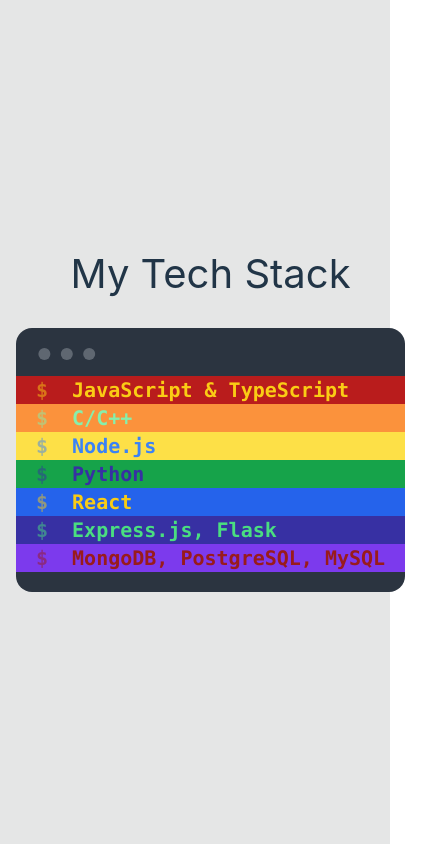
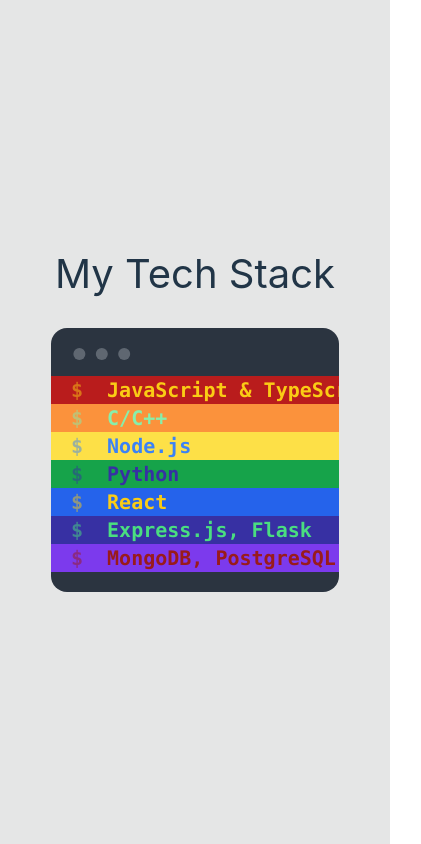
Before and after one commit to coderoyalty/Akanni5, a React (Vite) app: page / in a window 390 px wide. Shown: the part 844-1688 px from the top of the page, 421 px wide, since content can reach past the window. Built offline with nearby package versions, Linux system fonts and the light colour scheme.

Commit message:
refactor: set  tech-stack component's max width for small screen

```diff
--- a/src/components/tech-stack.tsx
+++ b/src/components/tech-stack.tsx
@@ -24,7 +24,7 @@
 const TechStack = () => {
   return (
     <>
-      <div className="mockup-code mx-auto text-left mt-4">
+      <div className="mockup-code mx-auto max-sm:max-w-36 text-left mt-4">
         {stacks.map(([stack, code], idx) => {
           return (
             <pre
@@ -32,7 +32,7 @@
               className={`${code} text-xl font-bold`}
               key={idx}
             >
-              <code>{stack}</code>
+              <span>{stack}</span>
             </pre>
           );
         })}
```
